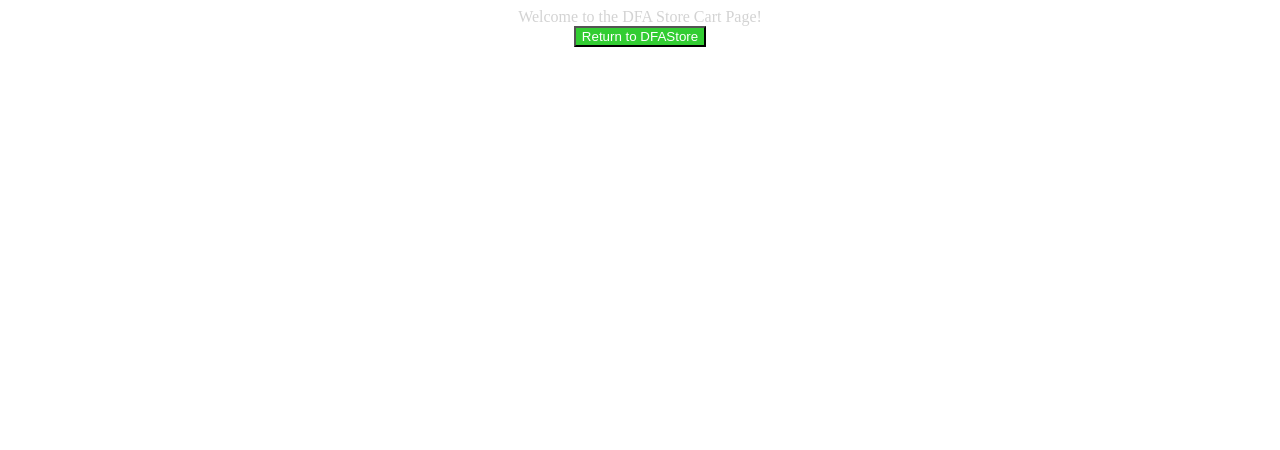
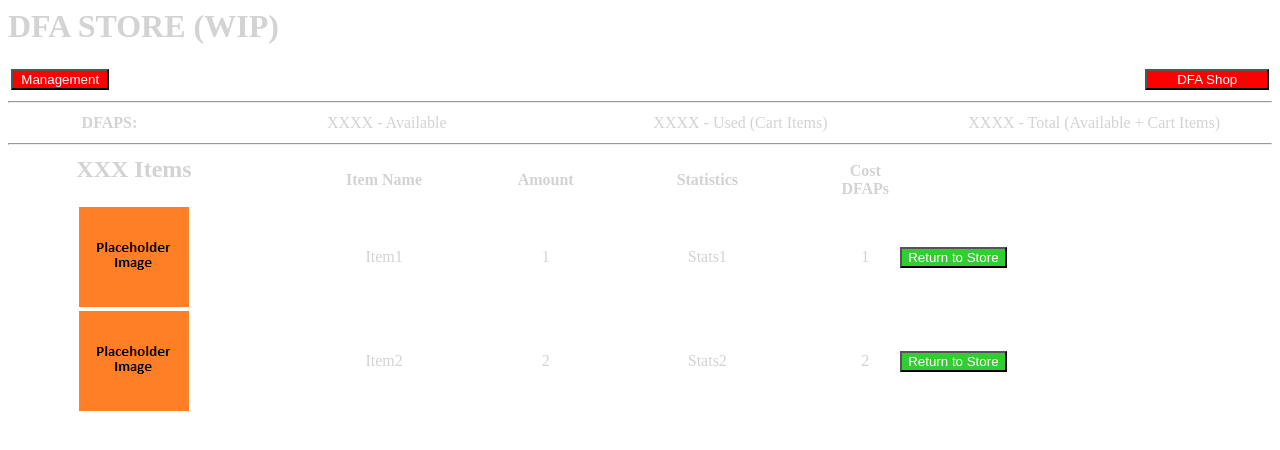
Before and after one commit to KillariousMaximillion/DFAStore, a Flask app: page /cart in a window 1280 px wide. Shown: the top 450 px of the page. Run offline with Flask 2, Linux system fonts and the light colour scheme; some libraries are stand-ins or nearby versions.

Commit message:
Added scaffolding for Cart, reconfigured template layout to use index.html as a base content to all templates

```diff
--- a/app/templates/cart.html
+++ b/app/templates/cart.html
@@ -1,16 +1,51 @@
-<html>
-	<head>
-		<title>DFA Store Management</title>
-		<style>
-			div {text-align:center;}
-		</style>
-	</head>
-	<body>
-		<div>
-			<form action="" method="post" name="CartForm">
-				<font color="LightGray">Welcome to the DFA Store Cart Page!</font><br/>
-				<input style='color:white;background-color:limegreen;' name='return_button' type='submit' value='Return to DFAStore'>
-			</form>
-		</div>
-	</body>
-</html>
+{% extends "index.html" %}
+{% block content %}
+	<form action="" method="post" name="CartForm">
+		<!-- font color="LightGray">Welcome to the DFA Store Cart Page!</font><br/>
+		<input style='color:white;background-color:limegreen;' name='return_button' type='submit' value='Return to DFAStore' -->
+		<table width="100%">
+			<tr>
+				<td width="8%">
+					<input style="height:100%; width:100%;color:white;background-color:red;" name="managers_button" type="submit" value="Management">
+				</td>
+				<td align="center">
+				</td>
+				<td width="10%">
+					<input style="height:100%; width:100%;color:white;background-color:red;" name="dfashop_button" type="submit" value="DFA Shop">
+				</td>
+			</tr>
+		</table>
+		<hr>
+		<table width='100%' align='center'>
+			<tr>
+				<td width='30px' align='center'><b><font color="LightGray">DFAPS:</font></b></td>
+				<td width='100px' align='center'><font color="LightGray">{{ availabledfaps }} - Available</font></td>
+				<td width='100px' align='center'><font color="LightGray">{{ useddfaps }} - Used (Cart Items)</font></td>
+				<td width='100px' align='center'><font color="LightGray">{{ totaldfaps }} - Total (Available + Cart Items)</font></td>
+			</tr>
+		</table>
+		<hr>
+		<table width='100%' align='center'>
+			<thead>
+				<th><h2><font color="LightGray">XXX Items</font></h2></th>
+				<th><font color="LightGray">Item Name</font></th>
+				<th><font color="LightGray">Amount</font></th>
+				<th><font color="LightGray">Statistics</font></th>
+				<th><font color="LightGray">Cost DFAPs</font></th>
+				<th/>
+			</thead>
+			<tbody>
+				{% for item in itemstable %}
+					<tr>
+						<td width='200px' align='center'><img src="{{url_for('static', filename='images/placeholderimage.png')}}" /></td>
+						<td width='200px' align='center'><font color="LightGray">{{ item.ItemName }}</font></td>
+						<td width='50px' align='center'><font color="LightGray">{{ item.ItemAmount }}</font></td>
+						<td width='200px' align='center'><font color="LightGray">{{ item.ItemStats }}</font></td>
+						<td width='50px' align='center'><font color="LightGray">{{ item.ItemCost }}</font></td>
+						<td style='width:300px; align:center;'><input style='color:white;background-color:limegreen;' name='return_button' type='submit' value='Return to Store'></td>
+					</tr>
+				{% endfor %}
+			</tbody>
+		</table>
+	</form>
+{% endblock %}
--- a/app/templates/index.html
+++ b/app/templates/index.html
@@ -1,18 +1,19 @@
 <html>
 	<head>
-		<title>Test</title>
+		<title>DFA</title>
 		<script src="//ajax.googleapis.com/ajax/libs/jquery/1.9.1/jquery.min.js"></script>
 		<script type="text/javascript">
 			$SCRIPT_ROOT = {{ request.script_root|tojson|safe }};
 		</script>
+		<link rel="stylesheet" type= "text/css" href= "{{ url_for('static',filename='css/DFA.css') }}">
 		<!--  script type="text/javascript" src="{{ url_for('static', filename='scripts/Auth.js') }}"></script -->
-		<style>
-			div {text-align:center;}
-		</style>
 	</head>
 	<body>
 		<div>
-			Welcome to the DFA Store!
+			<h1><font color="LightGray">DFA STORE (WIP)</font></h1>
+		</div>
+		<div>
+			{% block content %}{% endblock %}
 		</div>
 	</body>
 </html>
--- a/app/views.py
+++ b/app/views.py
@@ -55,10 +55,18 @@
 def cart():
 	if request.method == 'POST':
 		if 'return_button' in request.form:
+			return redirect(url_for('cart'))
+		elif 'dfashop_button' in request.form:
 			return redirect(url_for('dfastore'))
+		elif 'managers_button' in request.form:
+			return redirect(url_for('management'))
 
 	form = CartForm()
-	return render_template('cart.html', title='CART', form=form)
+	AvailableDFAPS = 'XXXX'
+	UsedDFAPS = 'XXXX'
+	TotalDFAPS = 'XXXX'
+	ItemsTable = ItemsList.getItems(None)
+	return render_template('cart.html', title='CART', form=form, itemstable=ItemsTable, availabledfaps=AvailableDFAPS, useddfaps=UsedDFAPS, totaldfaps=TotalDFAPS)
 
 @app.route('/addtocart', methods=["GET", "POST"])
 def addtocart():
```
Also changed, not shown: app/templates/dfastore.html (+3 -22 lines), app/templates/management.html (+7 -16 lines).
